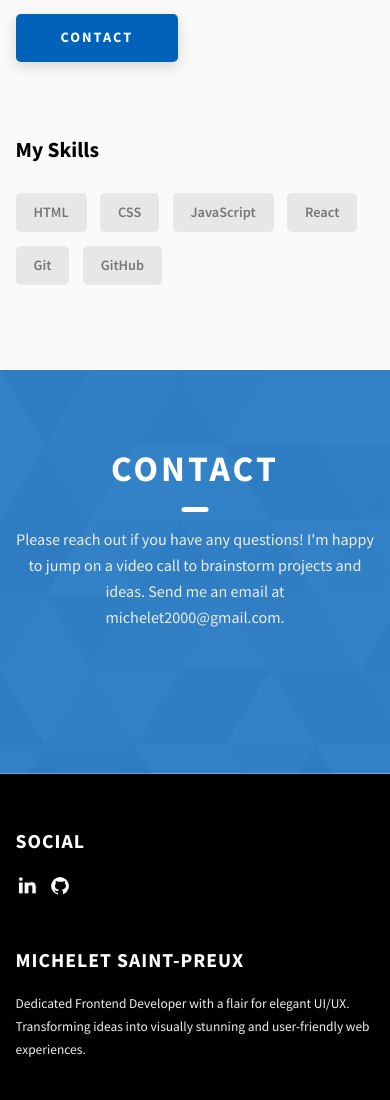
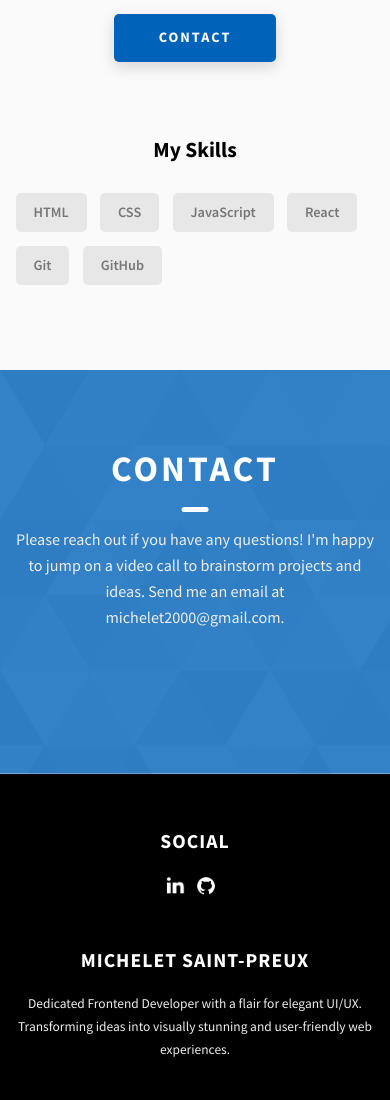
Before and after one commit to mike051985/Portfolio2, a plain HTML site: page index.html in a window 390 px wide. Shown: the part 3240-4340 px from the top of the page. Drawn offline with nearby package versions, Linux system fonts and the light colour scheme.

Commit message:
css/style.css index.html project-1.html project-2.html project-3.html

```diff
--- a/css/style.css
+++ b/css/style.css
@@ -279,7 +279,11 @@ textarea {
       margin-bottom: 3rem; }
       @media only screen and (max-width: 37.5em) {
         .about__content-title {
-          font-size: 2.4rem; } }
+          font-size: 2.4rem;
+          text-align: center; }
+        .btn-contact{
+          text-align: center;
+        }}
     .about__content-details-para {
       font-size: 1.8rem;
       color: grey;
@@ -567,7 +571,20 @@ textarea {
         padding: 6rem 0; } }
     @media only screen and (max-width: 37.5em) {
       .main-footer__upper {
-        display: block; } }
+        display: block; }
+      .social-title {
+        text-align: center;
+      }
+      h4 {
+        text-align: center;
+      }
+    .main-footer__social-cont {
+      display: flex;
+      justify-content: center;
+    }
+  .main-footer__short-desc {
+    text-align: center;
+  }}
   .main-footer__row-1 {
     order: 2; }
     @media only screen and (max-width: 56.25em) {
--- a/index.html
+++ b/index.html
@@ -223,9 +223,11 @@
                 I'm a Products Sourcing Specialist with seven years of experience navigating through Chinese and Taiwanese supplier networks. I've learned a lot about finding the best suppliers and building strong relationships along the way. On top of that, I've been learning web development through Scrimba. I'm now pretty good with HTML, CSS, JavaScript, and React. I love combining my skills in sourcing with my newfound passion for coding to tackle new challenges in both areas. Let's make things happen!
               </p>
             </div>
-            <a href="./#contact" class="btn btn--med btn--theme dynamicBgClr"
-              >Contact</a
-            >
+            <p class="btn-contact">
+              <a href="./#contact" class="btn btn--med btn--theme dynamicBgClr btn-contact"
+              >Contact</a>
+            </p>
+
           </div>
           <div class="about__content-skills">
             <h3 class="about__content-title">My Skills</h3>
@@ -260,7 +262,7 @@
       <div class="main-container">
         <div class="main-footer__upper">
           <div class="main-footer__row main-footer__row-1">
-            <h2 class="heading heading-sm main-footer__heading-sm">
+            <h2 class="heading heading-sm main-footer__heading-sm social-title">
               <span>Social</span>
             </h2>
             <div class="main-footer__social-cont">
```
Also changed, not shown: project-1.html (+1 -1 lines), project-2.html (+1 -1 lines), project-3.html (+1 -1 lines).
